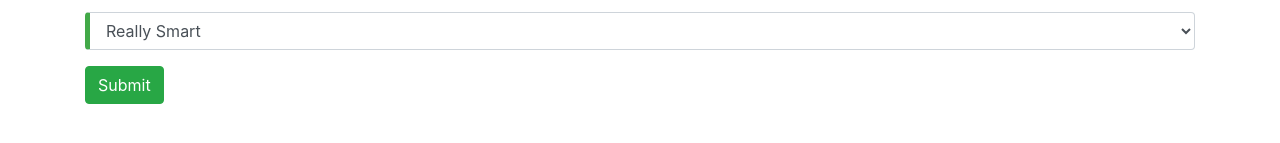
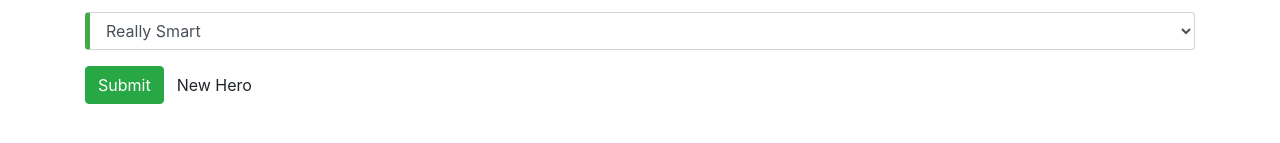
Before and after one commit to ZachNusbaum/ng-playground, an Angular app: page / in a window 1280 px wide. Shown: the part 623-766 px from the top of the page. Built offline with nearby package versions, Linux system fonts and the light colour scheme.

Commit message:
Add new hero button and basic functionality to form

```diff
--- a/src/app/hero-form/hero-form.component.html
+++ b/src/app/hero-form/hero-form.component.html
@@ -34,5 +34,8 @@
     </div>
 
     <button type="submit" class="btn btn-success">Submit</button>
+    <button type="button" class="btn btn-default"(click)="newHero(); heroForm.reset();">
+      New Hero
+    </button>
   </form>
 </div>
--- a/src/app/hero-form/hero-form.component.ts
+++ b/src/app/hero-form/hero-form.component.ts
@@ -18,6 +18,10 @@ export class HeroFormComponent implements OnInit {
 
   get diagnostic() { return JSON.stringify(this.model); }
 
+  newHero() {
+    this.model = new Hero(42, '', '');
+  }
+
   // constructor() { }
 
   ngOnInit() {
```
